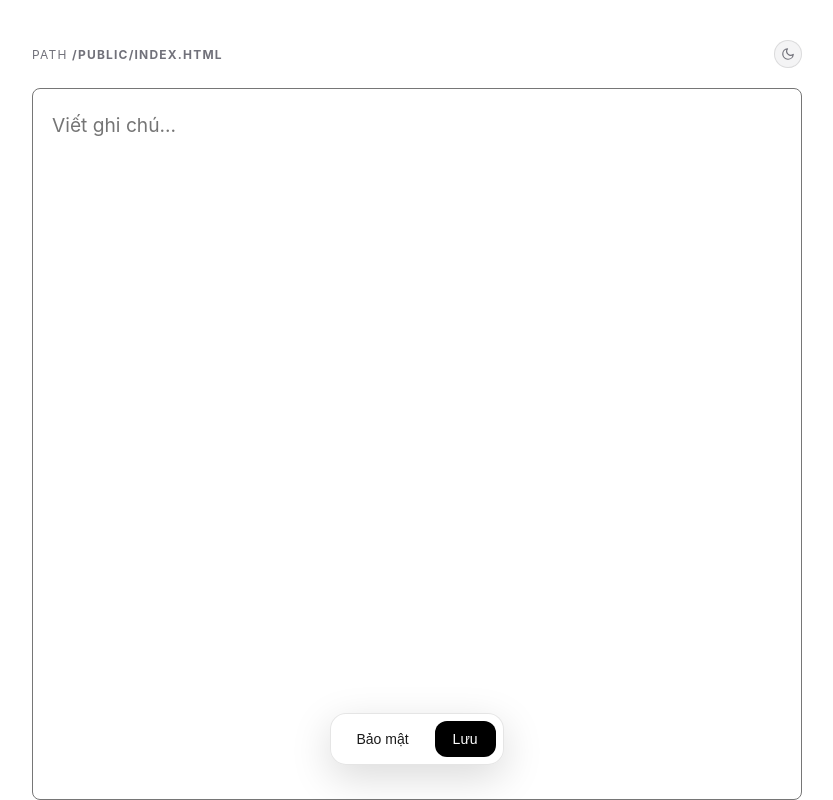
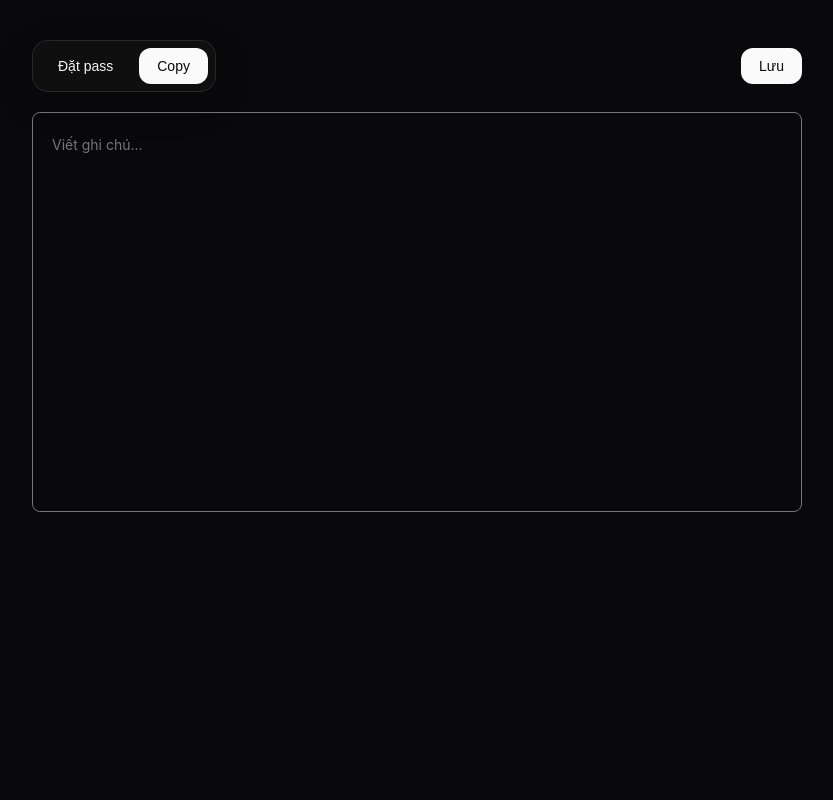
Before and after one commit to lekmedev/Minimalist-Note, a website: page public/index.html in a window 1280 px wide. Shown: the whole page, without its empty margins (223-1056 px from the left). Drawn offline with Linux system fonts and the light colour scheme; files whose address does not match are found by name.

Commit message:
update UI

```diff
--- a/public/index.html
+++ b/public/index.html
@@ -119,16 +119,17 @@
 			outline: none;
 			background: transparent;
 			color: var(--text);
-			font-size: 1.2rem;
+			font-size: .875rem;
 			line-height: 1.8;
 			resize: none;
+			max-height: 50%;
 			padding: 19px;
 			font-family: inherit;
 			border-radius: .5rem;
 		}
 
         .actions {
-            position: fixed;
+            /*position: fixed;*/
             bottom: 35px;
             display: flex;
             gap: 8px;
@@ -260,7 +261,7 @@
     </style>
 </head>
 
-<body>
+<body class="dark">
     <div id="toast">Thông báo</div>
 
     <div id="overlay-lock" class="overlay">
@@ -331,32 +332,48 @@
 
     <div class="app-container">
         <header>
-            <div>path <b>/<span id="slug"></span></b></div>
+
+			<div class="actions">
+				<button id="admin-unlock" class="btn-danger" onclick="openModal('overlay-confirm-admin')">Gỡ khóa Admin</button>
+				<button onclick="openModal('overlay-set-pw')">Đặt pass</button>
+				<button onclick="copyText()" class="btn-p">Copy</button>
+
+
+
+			</div>
             <div class="header-right">
                 <button id="admin-btn" onclick="openModal('overlay-admin-login')"
                     style="padding: 6px 12px; font-size: 12px; color: rgb(0 0 0 / 0%);">Admin</button>
+					<button onclick="save()" class="btn-p">Lưu</button>
+					<!--
                 <div id="st" class="status">
                     <div id="sd" class="dot"></div><span id="stx">Synced</span>
                 </div>
                 <div class="theme-toggle" onclick="toggleTheme()"><svg id="theme-icon" viewBox="0 0 24 24"
                         stroke-width="2" stroke-linecap="round" stroke-linejoin="round"></svg></div>
+						-->
             </div>
         </header>
         <textarea id="ed" spellcheck="false" placeholder="Viết ghi chú..."></textarea>
     </div>
 
-    <div class="actions">
-        <button id="admin-unlock" class="btn-danger" onclick="openModal('overlay-confirm-admin')">Gỡ khóa Admin</button>
-        <button onclick="openModal('overlay-set-pw')">Bảo mật</button>
-        <button onclick="save()" class="btn-p">Lưu</button>
-    </div>
 
     <script>
+		async function copyText() {
+		  const textarea = document.getElementById("ed");
+
+		  try {
+			await navigator.clipboard.writeText(textarea.value);
+			showToast("Đã copy vào clipboard");
+		  } catch (err) {
+			showToast("Copy thất bại");
+		  }
+		}
         const id = window.location.pathname.substring(1) || 'home';
         const ed = document.getElementById('ed'), st = document.getElementById('st'), sd = document.getElementById('sd'), stx = document.getElementById('stx');
         const themeIcon = document.getElementById('theme-icon'), toast = document.getElementById('toast'), adminBtn = document.getElementById('admin-unlock');
         let timer, currentPass = "";
-        document.getElementById('slug').innerText = id;
+
 
         const sunIcon = '<circle cx="12" cy="12" r="5"></circle><path d="M12 1v2M12 21v2M4.22 4.22l1.42 1.42M18.36 18.36l1.42 1.42M1 12h2M21 12h2M4.22 19.78l1.42-1.42M18.36 5.64l1.42-1.42"></path>';
         const moonIcon = '<path d="M21 12.79A9 9 0 1 1 11.21 3 7 7 0 0 0 21 12.79z"></path>';
@@ -366,10 +383,14 @@
             localStorage.setItem('theme', isDark ? 'dark' : 'light');
             themeIcon.innerHTML = isDark ? sunIcon : moonIcon;
         }
-        const savedTheme = localStorage.getItem('theme');
-        if (savedTheme === 'dark' || (!savedTheme && window.matchMedia('(prefers-color-scheme: dark)').matches)) {
-            document.body.classList.add('dark'); themeIcon.innerHTML = sunIcon;
-        } else themeIcon.innerHTML = moonIcon;
+		const savedTheme = localStorage.getItem('theme');
+
+		if (savedTheme === 'light') {
+			themeIcon.innerHTML = moonIcon;
+		} else {
+			document.body.classList.add('dark');
+			themeIcon.innerHTML = sunIcon;
+		}
 
         function showToast(msg) {
             toast.innerText = msg; toast.classList.add('show');
```
